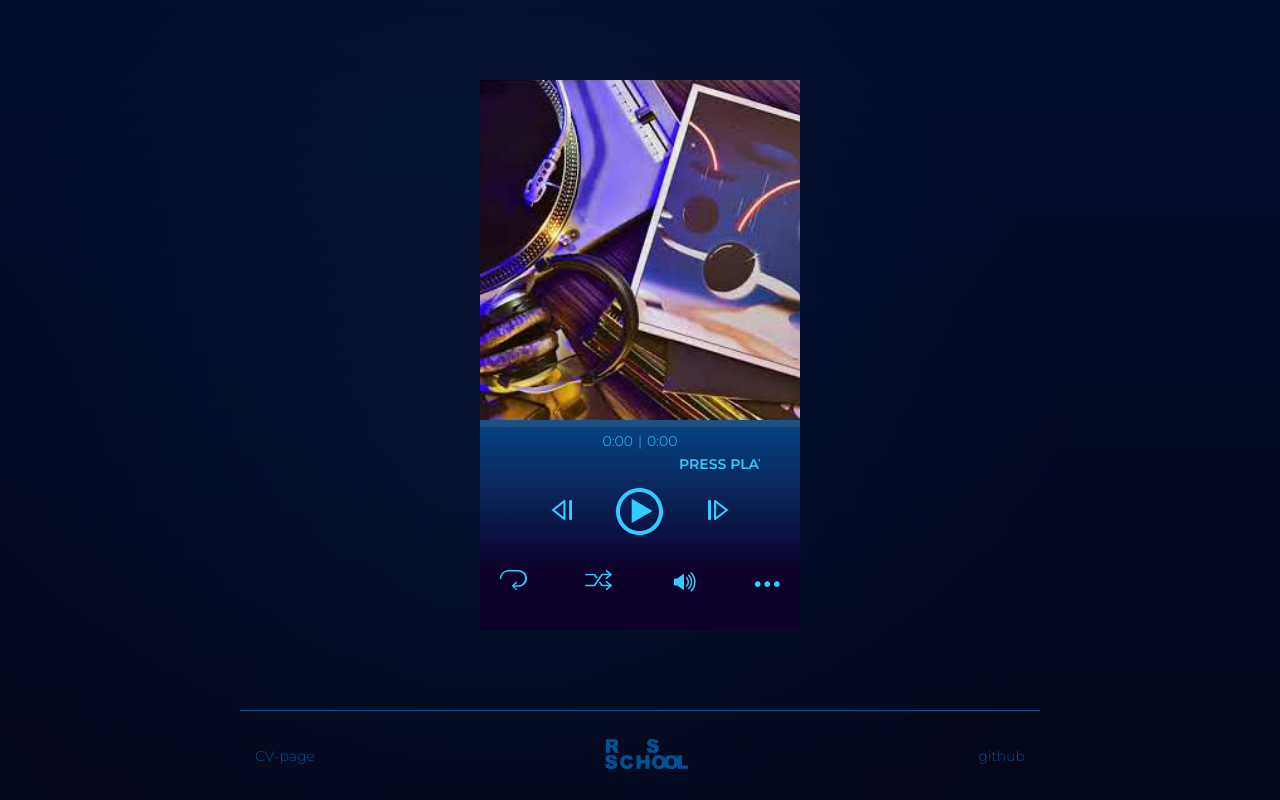
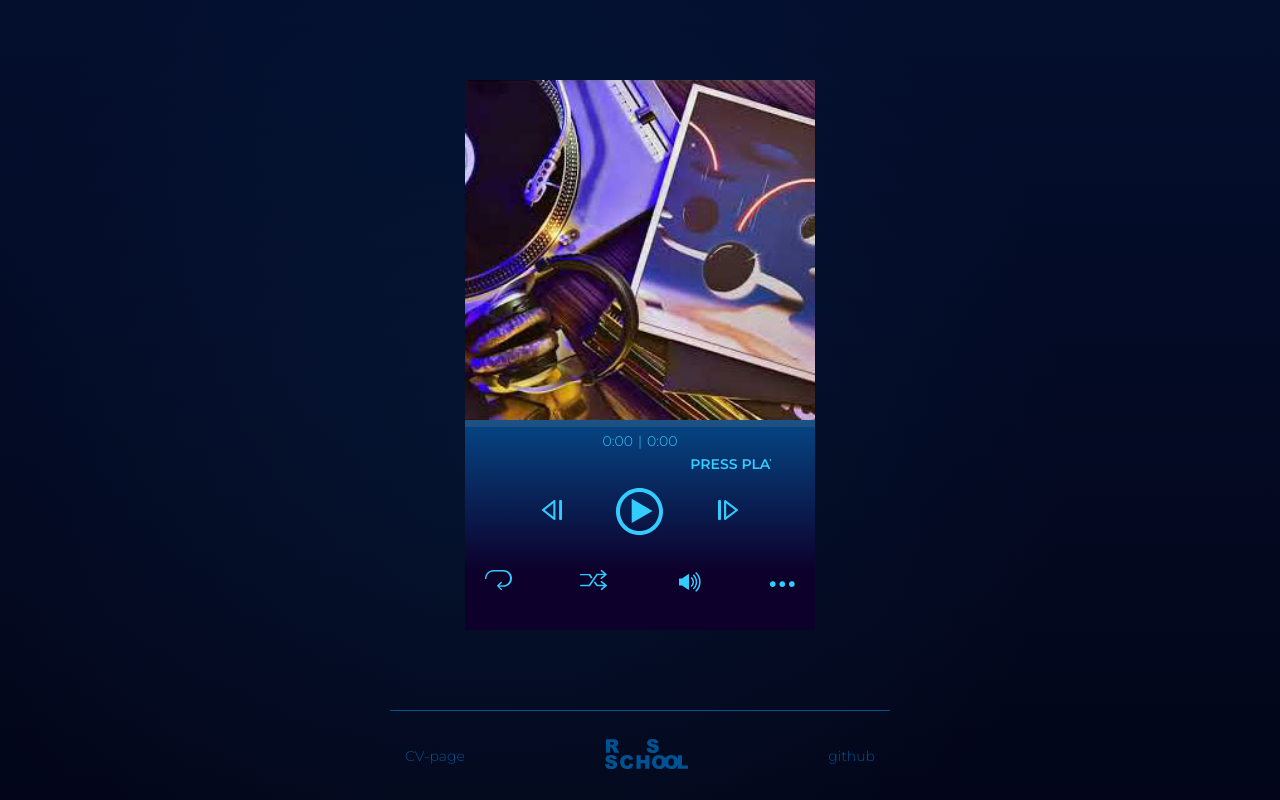
Before and after one commit to tyronmaster/audio-player, a plain HTML site: page index.html in a window 1280 px wide. Drawn offline with Linux system fonts and the light colour scheme.

Commit message:
fix: repair layout and parseint

```diff
--- a/script.js
+++ b/script.js
@@ -160,11 +160,14 @@ function setVolume() {
 
 /* PROGRESS BAR ================================================== DONE */
 progressBar.addEventListener("click", function () {
-  audio.currentTime = parseInt(progressBar.value * audio.duration /100);
+  audio.currentTime = (parseInt(progressBar.value) * audio.duration / 100);
+  //console.log(progressBar.value);
 });
+/*
 progressBar.addEventListener("wheel", function(e) {
   e.preventDefault();
 });
+*/
 
 audio.addEventListener("timeupdate", function () {
   progress = (audio.currentTime / audio.duration) * 100;
@@ -267,6 +270,7 @@ function drawVisualiser(bufferLength, x, barWidth, barHeight, dataArray){
 
 
 
+
 /* TECHNICAL FUNCTIONS */
 
 function timeParser(duration){
--- a/style.css
+++ b/style.css
@@ -73,7 +73,8 @@ body {
   min-width: 320px;
 }
 .wrapper {
-  min-height: 100%;
+  /*min-height: 100%;*/
+  height: 100vh;
   overflow: hidden;
   margin: 0 auto;
   display: flex;
@@ -88,8 +89,8 @@ body {
     linear-gradient(180deg, #011a3f 0%, #000a1a 100%);
 }
 .container {
-  width: 400px;
-  max-width: 800px;
+  width: 350px;
+  max-width: 500px;
   margin: 0 auto;
   padding: 15px;
 }
@@ -126,14 +127,16 @@ body {
 }
 
 .screen {
-  width: 320px;
+  width: 350px;
   height: 550px;
   overflow: hidden;
   position: relative;
 }
 .player {
-  width: 320px;
-  height: 550px;
+  /*width: 320px;
+  height: 550px;*/
+  width: 100%;
+  height: 100%;
   background: linear-gradient(
     180deg,
     #132a67 14.62%,
@@ -374,7 +377,7 @@ input[type="range"]:focus::-moz-range-thumb {
 
 /* PLAYLIST =================================================*/
 .playlist {
-  width: 320px;
+  width: 350px;
   height: 550px;
   background: linear-gradient(
     180deg,
@@ -388,7 +391,7 @@ input[type="range"]:focus::-moz-range-thumb {
   position: absolute;
   top: 0;
   z-index: 11;
-  right: -100%;
+  right: -150%;
   transition: 0.5s ease-in-out;
 }
 .playlist.active {
@@ -463,7 +466,7 @@ input[type="range"]:focus::-moz-range-thumb {
 }
 .playlist__title {
   text-transform: uppercase;
-  margin: 0 75px;
+  margin: 0 100px;
 }
 
 /* FOOTER SECTION =============================================*/
```
